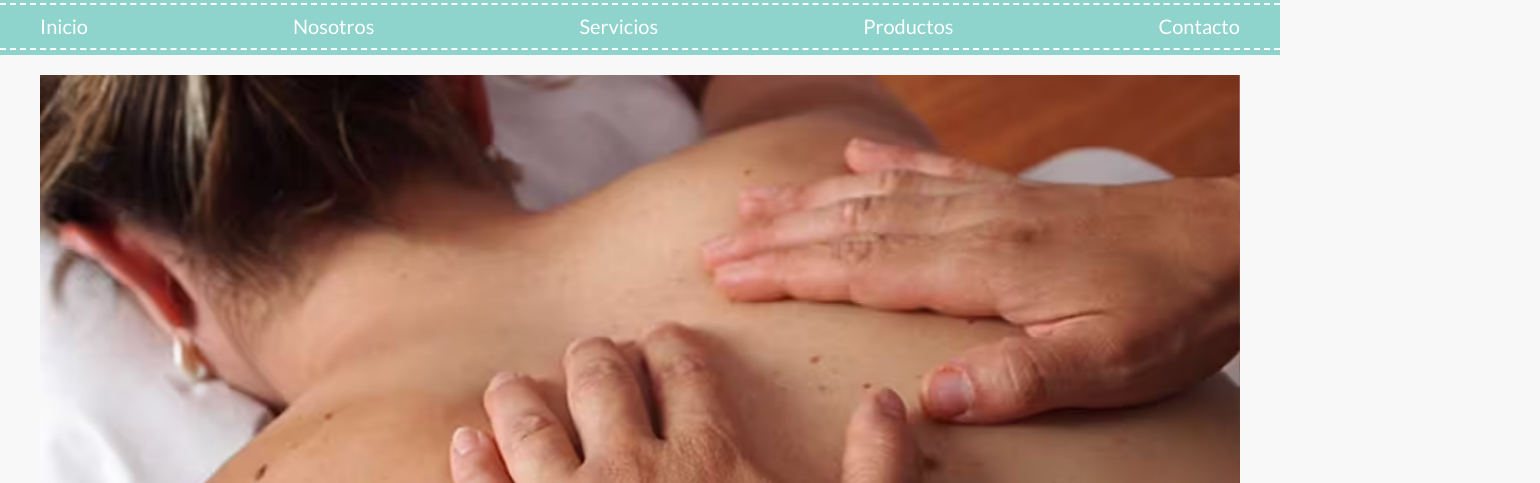
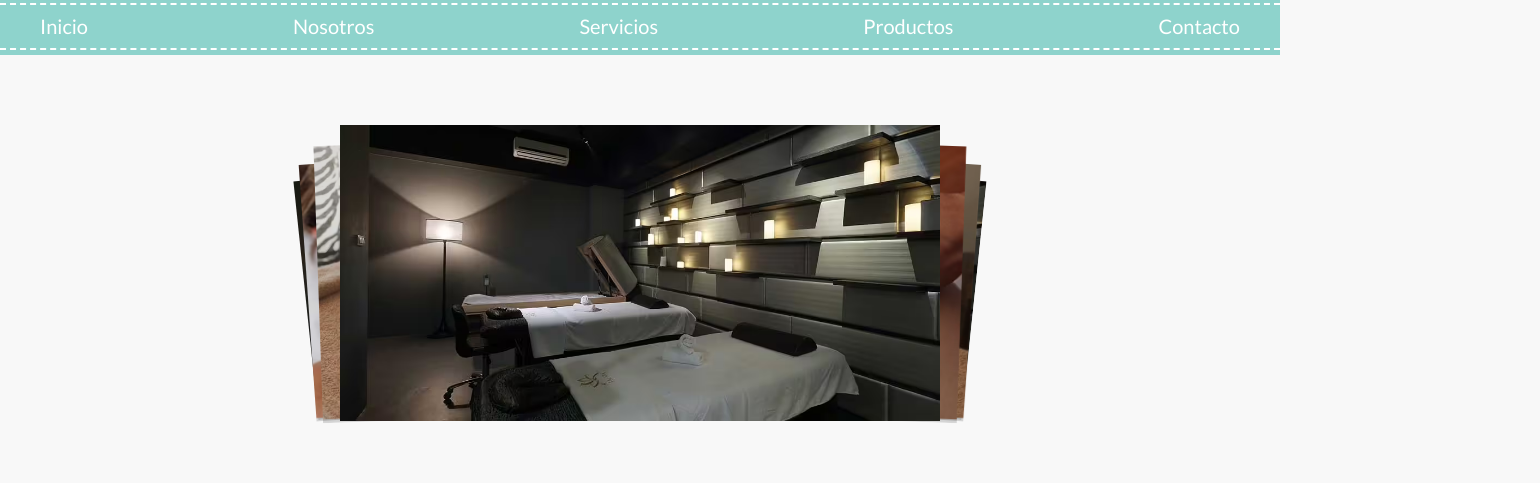
Before and after one commit to Uzerano/16-carolinaspa, a website: page index.html in a window 1280 px wide. Shown: the part 301-784 px from the top of the page, 1540 px wide, since content can reach past the window. Drawn offline with nearby package versions, Linux system fonts and the light colour scheme; a web font is replaced by a local one.

Commit message:
Cambios y Fin

```diff
--- a/index.html
+++ b/index.html
@@ -54,23 +54,23 @@
       </div>
     </div>
 
-    <section class="slider contenedor">
-      <ul class="slider__contenedor">
-        <li class="slider__slide">
+    <section class="swiper contenedor">
+      <ul class="swiper-wrapper">
+        <li class="swiper-slide">
           <picture>
             <source class="slider__imagen" srcset="build/img/slide_01.avif" type="image/avif" />
             <source class="slider__imagen" srcset="build/img/slide_01.webp" type="image/webp" />
             <img class="slider__imagen" loading="lazy" src="build/img/slide_01.jpg" alt="Imagen" />
           </picture>
         </li>
-        <li class="slider__slide">
+        <li class="swiper-slide">
           <picture>
             <source class="slider__imagen" srcset="build/img/slide_02.avif" type="image/avif" />
             <source class="slider__imagen" srcset="build/img/slide_02.webp" type="image/webp" />
             <img class="slider__imagen" loading="lazy" src="build/img/slide_02.jpg" alt="Imagen" />
           </picture>
         </li>
-        <li class="slider__slide">
+        <li class="swiper-slide">
           <picture>
             <source class="slider__imagen" srcset="build/img/slide_03.avif" type="image/avif" />
             <source class="slider__imagen" srcset="build/img/slide_03.webp" type="image/webp" />
--- a/js/app.js
+++ b/js/app.js
@@ -1,15 +1,26 @@
 
-window.swiper = new Swiper({
-   el: '.slider__contenedor',
+/*window.swiper = new Swiper({
+  el: '.slider__contenedor',
    slideClass: 'slider__slide',
    createElements: true,
-   autoplay: {
-    delay: 3000
-   },
    loop: true,
- //spaceBteween: 20
+   spaceBetween: 20,
+   effect: 'coverflow',
    pagination: true,
-   effect: 'coverflow',
-   speed: 500,
-   navegation: true
+  navigation: true,
+  speed: 700
+});*/
+
+
+var swiper = new Swiper(".swiper", {
+  effect: "cards",
+  grabCursor: true,
+  centeredSlides: true,
+  slidesPerView: "auto",
+
+  pagination: {
+    el: ".swiper-pagination",
+  },
+  loop: true,
+  navigation: true
 });
--- a/src/scss/ui/contenido/_slider.scss
+++ b/src/scss/ui/contenido/_slider.scss
@@ -1,4 +1,4 @@
-@use 'base/variables' as v;
+@use "base/variables" as v;
 
 .slider {
   overflow: hidden;
@@ -11,7 +11,33 @@
     transition: transform;
   }
 
-    &__imagen{
+  &__imagen {
     width: 100%;
   }
+  .swiper-button-next,
+  .swiper-button-prev {
+    color: v.$blanco;
   }
+
+  .swiper-pagination-bullet {
+    background-color: v.$primario;
+  }
+}
+
+.swiper {
+    width: 100%;
+    padding-top: 50px;
+    padding-bottom: 50px;
+  }
+
+  .swiper-slide {
+    background-position: center;
+    background-size: cover;
+    width:600px;
+    height: 300px;
+  }
+
+  .swiper-slide img {
+    display: block;
+    width: 100%;
+  }
```
Also changed, not shown: build/css/app.css, 1 other file. Lines whose indentation alone changed are shown as unchanged.
